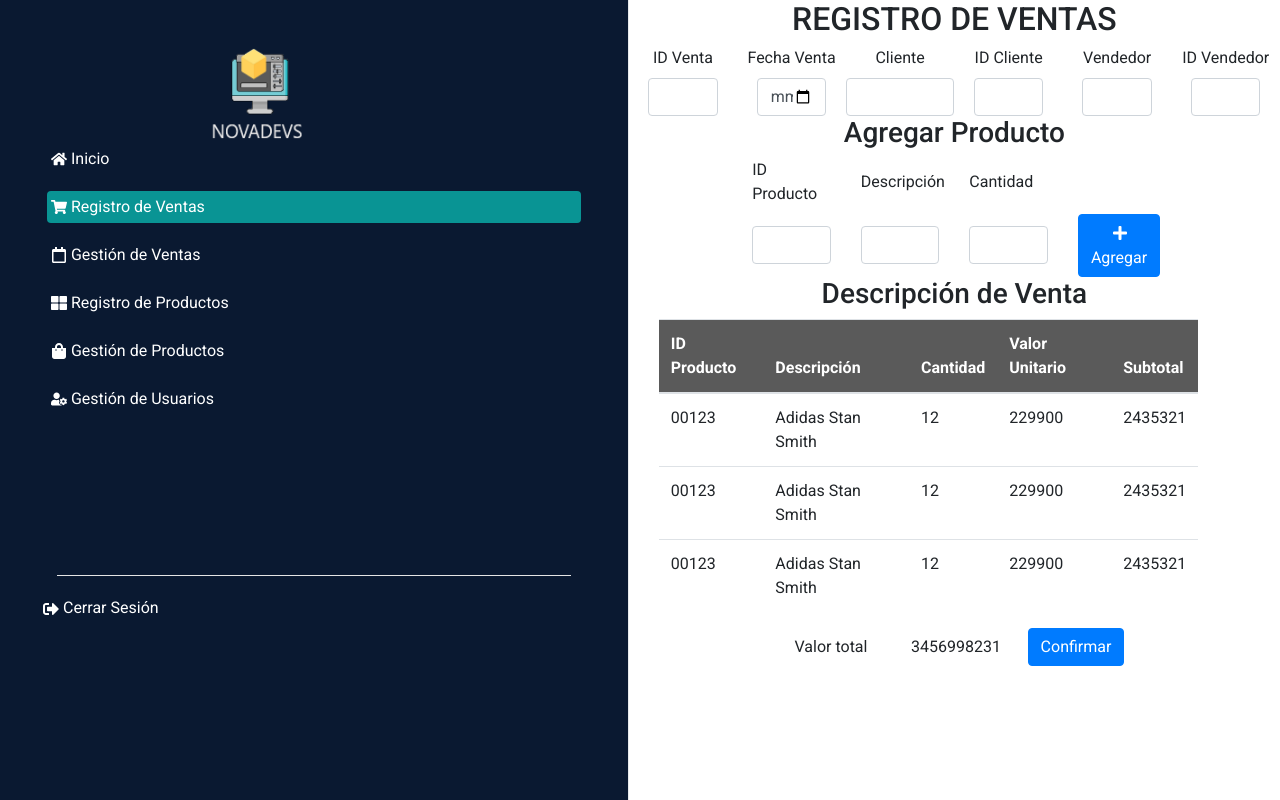
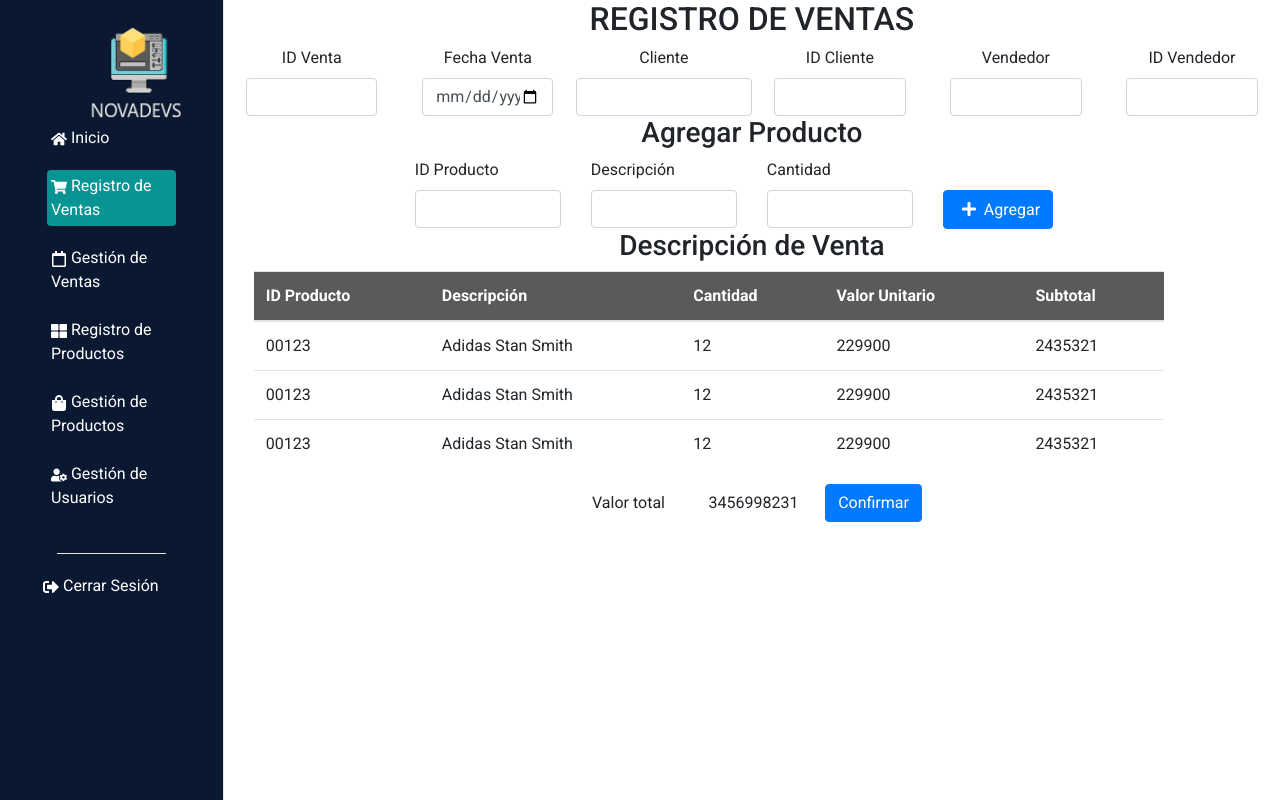
Before and after one commit to NovaDevs-MinTIC/NovaDevs, a React (Create React App) app: page /Ventas in a window 1280 px wide. Built offline with nearby package versions, Linux system fonts and the light colour scheme.

Commit message:
relacion del contenedor con el sidebar

```diff
--- a/src/Layouts/Sidebar.jsx
+++ b/src/Layouts/Sidebar.jsx
@@ -1,9 +1,11 @@
 import { NavLink } from 'react-router-dom'
 import * as FaIcons from 'react-icons/fa'
 import Logo from 'media/Logo_1.png'
+
 function Sidebar(){
     return(
-        <div className="sidebar container-sm">
+        <div className="sidebar">
+            <div className="container">
                 <ul>
                     <img src={Logo} alt="" className="Logo_1"/>
 
@@ -43,7 +45,9 @@ function Sidebar(){
                         <NavLink id="logout" to="/" exact className="mr-2 text-white rounded py-1 w-100 d-inline-block px-1"
                         activeClassName="active"><FaIcons.FaSignOutAlt/> Cerrar Sesión</NavLink>
                     </li>
+
                 </ul>
+            </div>
         </div>
     )
 }
```
Lines whose indentation alone changed are shown as unchanged.
